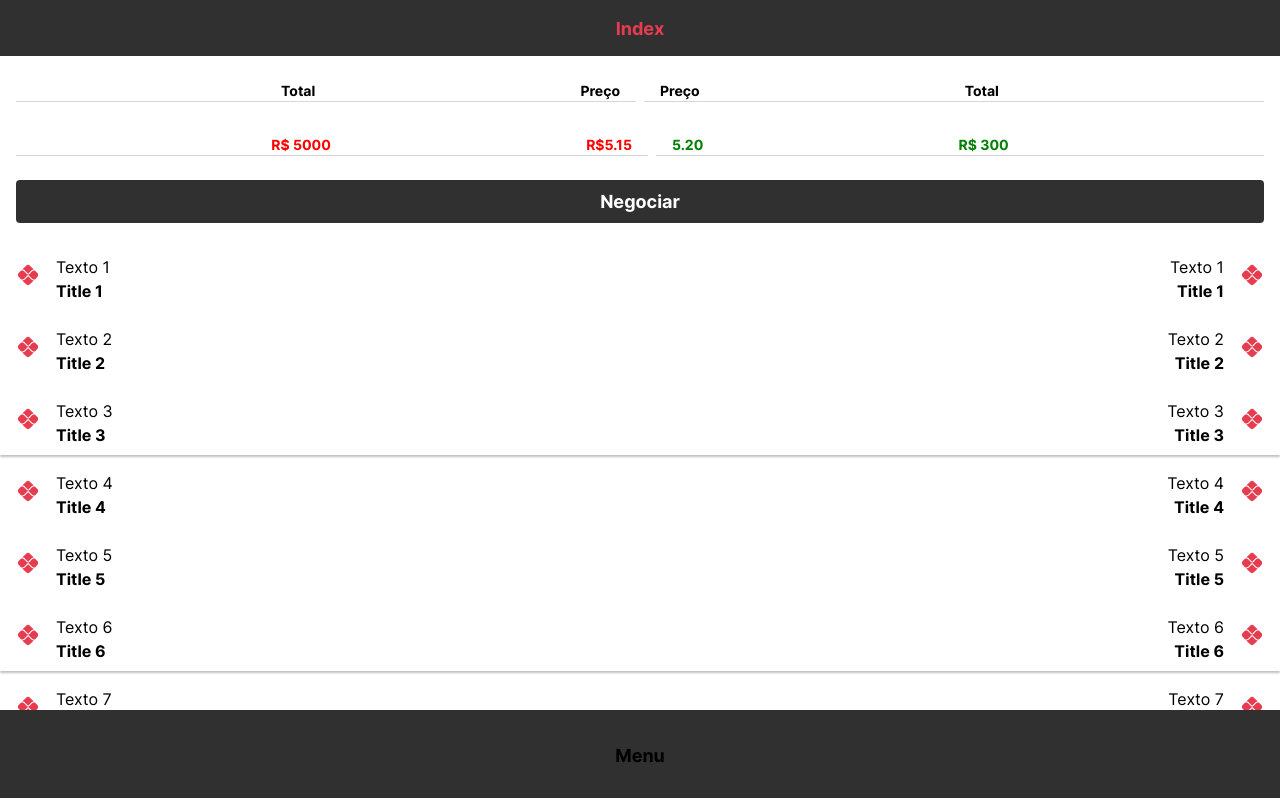
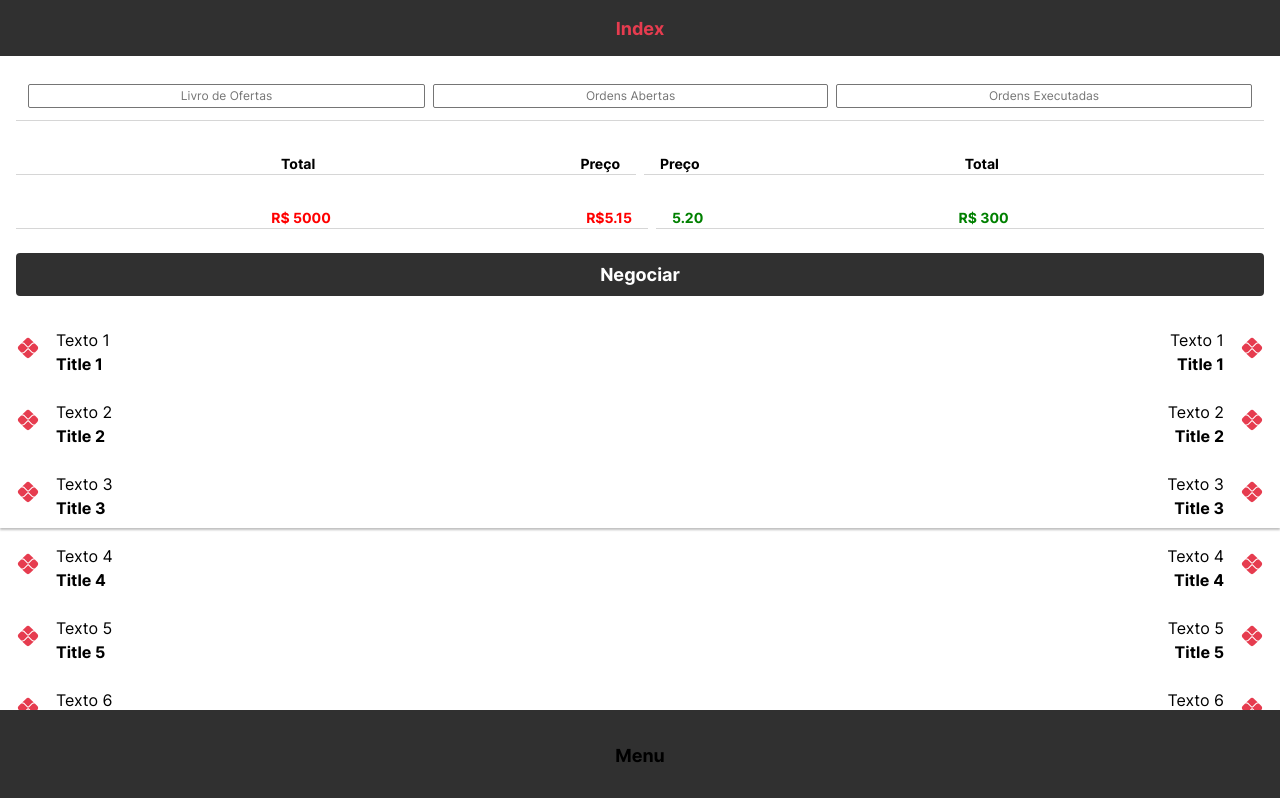
Before and after one commit to fcms14/react-components, a React (Vite) app: page / in a window 1280 px wide. Shown: the top 798 px of the page. Built offline with nearby package versions, Linux system fonts and the light colour scheme.

Commit message:
refact button and feature PanelsButton

```diff
--- a/src/components/atoms/Section/index.ts
+++ b/src/components/atoms/Section/index.ts
@@ -1,10 +1,10 @@
 import styled, { css } from 'styled-components'
 import { SectionProps } from '../../../interfaces'
+import { theme } from "../../../providers/theme"
 
 const Section = styled.section<SectionProps>`
     display: flex;
     flex-grow: 1;
-
     ${props => css`
       flex-direction: ${props?.flexDirection ?? "column"};
       justify-content: ${props?.justifyContent};
@@ -12,10 +12,10 @@ const Section = styled.section<SectionProps>`
       text-align: ${props.textalign};
       gap: ${props.gap};
       border-bottom:  ${props.borderBotom ? "1px solid #D6D6D6" : "undefined"};
+      ${props.overflow ? "overflow-x: auto;" : "undefined"};
+      ${props.padding ? "padding: 8px 0px;" : css`padding: ${`${theme.gap} ${theme.gap} 0 `};`}
 
-      ${({ theme }) => css` padding: ${`${theme.gap} ${theme.gap} 0 `}`};
-
-  `}
+  ` }
 `
 
 export default Section
--- a/src/components/molecules/Button/ButtonStyle.ts
+++ b/src/components/molecules/Button/ButtonStyle.ts
@@ -1,5 +1,6 @@
 import styled, { css } from 'styled-components'
 import { ButtonProps } from '../../../interfaces'
+import { theme } from "../../../providers/theme"
 
 const ButtonStyle = styled.button<ButtonProps>`
   display: flex;
@@ -9,15 +10,22 @@ const ButtonStyle = styled.button<ButtonProps>`
   padding: ${({ theme }) => `${theme.padding.header} ${theme.padding.main}`};
   gap: ${({ theme }) => theme.gap};
   border-radius: ${({ theme }) => theme.radius};
-
-  ${props => props.secondary
-    ? css`border: 1px solid ${props.active ? props.theme.colors.button.active : props.theme.colors.button.inactive};`
-    : css`background-color: ${props.color ? props.color : props.active ? props.theme.colors.button.active : props.theme.colors.button.inactive};`
-  }
-
   cursor: ${props => props.isLoading ? 'wait' : props.active ? "pointer" : "not-allowed"};
   flex-direction: ${props => props.flexDirection};
   width: ${props => props.width};
+  background-color: ${props => props.color ? props.color : props.active ? props.theme.colors.button.active : props.theme.colors.button.inactive};
+
+  ${props =>
+    props.secondary &&
+    css`
+    margin: 4px;
+    background: #FFFFFF;
+    border: 1px solid ${props.color};;
+    border-radius: 2px;
+    white-space: nowrap;
+    padding: 2px 0px;
+
+    `}
 `
 
 export default ButtonStyle
--- a/src/components/molecules/Button/ButtonTitle.tsx
+++ /dev/null
@@ -1,19 +0,0 @@
-import { ReactNode } from "react"
-import { FontProps } from "../../../interfaces"
-import { theme } from "../../../providers/theme"
-import Title from "../../atoms/Title"
-
-interface Interface {
-  children: ReactNode,
-  titleStyle?: FontProps
-}
-
-const ButtonTitle = ({ children, titleStyle }: Interface) => {
-  return (
-    <Title {...titleStyle} color={titleStyle?.color ?? theme.colors.button.font}>
-      {children}
-    </Title>
-  )
-}
-
-export default ButtonTitle
--- a/src/components/organisms/Button/default.tsx
+++ b/src/components/organisms/Button/ButtonPrimary.tsx
@@ -16,7 +16,7 @@ const ButtonDefault = ({ text, onClick, iconSize, buttonStyle }: Interface) => {
 
   return (
     <Button.Root buttonStyle={{ ...buttonStyle }} onClick={onClick}>
-      <Button.Title titleStyle={{ color: color }}> {text} </Button.Title>
+      <Button.Title color={color}> {text} </Button.Title>
       {buttonStyle?.isLoading && <Button.Icon color={color} loading={buttonStyle.isLoading} width={_iconSize} icon={AiOutlineLoading3Quarters} />}
     </Button.Root>
   )
--- /dev/null
+++ b/src/components/organisms/Button/ButtonSecondary.tsx
@@ -0,0 +1,18 @@
+import { Button } from "../../molecules/Button"
+
+interface Interface {
+  text: string,
+  onClick: () => void,
+  color: string
+}
+
+const ButtonSecondary = ({ text, onClick, color}: Interface) => {
+  const secondary = true;
+  return (
+    <Button.Root buttonStyle={{ secondary, color}} onClick={onClick}>
+      <Button.Subtitle size="big" color={color}> {text} </Button.Subtitle >
+    </Button.Root>
+  )
+}
+
+export default ButtonSecondary
--- /dev/null
+++ b/src/components/organisms/Button/PanelsButon.tsx
@@ -0,0 +1,32 @@
+import { Row } from "../../molecules/Row"
+import RowSection from "../../molecules/Row/RowSection"
+import ButtonSecondary from "./ButtonSecondary";
+
+interface Interface {
+  text: [string, string, string]
+  color: string[]
+  borderBotom: boolean
+  overflow: boolean
+  padding: boolean
+}
+
+const PanelsButon = ({ text, color, borderBotom, overflow, padding }: Interface) => {
+
+  return (
+    <Row.Root >
+      <RowSection sectionStyle={{ flexDirection: "row",  borderBotom, overflow}}>
+         <RowSection sectionStyle={{ padding}}>
+            <ButtonSecondary  color={color[0]} text={text[0]} onClick={() => {}}></ButtonSecondary>
+          </RowSection>
+         <RowSection sectionStyle={{ padding}}>
+            <ButtonSecondary  color={color[0]} text={text[1]}  onClick={() => {}}></ButtonSecondary>
+          </RowSection>
+          <RowSection sectionStyle={{ padding}}>
+            <ButtonSecondary  color={color[0]}  text={text[2]}  onClick={() => {}}></ButtonSecondary>
+          </RowSection>
+      </RowSection>
+    </Row.Root>
+  )
+
+  }
+  export default PanelsButon
--- a/src/components/organisms/Button/withIcon.tsx
+++ b/src/components/organisms/Button/withIcon.tsx
@@ -20,7 +20,7 @@ const ButtonWithIcon = ({ text, icon, iconSize, onClick, iconBefore, buttonStyle
 
   return (
     <Button.Root buttonStyle={_buttonStyle} onClick={onClick}>
-      <Button.Title titleStyle={{ color: color }} > {text} </Button.Title>
+      <Button.Title color={color} > {text} </Button.Title>
       <Button.Icon color={color} loading={buttonStyle?.isLoading} width={_iconSize} icon={buttonStyle?.isLoading ? AiOutlineLoading3Quarters : icon} />
     </Button.Root>
   )
--- a/src/pages/Exchange/form.tsx
+++ b/src/pages/Exchange/form.tsx
@@ -72,7 +72,7 @@ const ExchangeForm = ({ children }: Interface) => {
                   inputMode={"numeric"}
                 />
               </section>
-              <Button.Default
+              <Button.Primary
                 text={values.isBuyOrder ? "Comprar" : "Vender"}
                 onClick={() => dispatchAddNotification(
                   {
--- a/src/pages/Index/index.tsx
+++ b/src/pages/Index/index.tsx
@@ -19,9 +19,10 @@ const Index = () => {
     <ViewPort>
       <Header.Default text="Index" />
       <main>
+        <Button.Panels text = {["Livro de Ofertas","Ordens Abertas", "Ordens Executadas"]} color={["#757575"]} borderBotom overflow padding></Button.Panels>
         <Row.FourColumnRow borderBotom text = {["Total","Preço", "Preço", "Total"]} color ={["","","",""]} />
         <Row.FourColumnRow borderBotom text = {["R$ 5000","R$5.15", "5.20", "R$ 300"]} color ={["red","red","green","green"]} />
-        <Button.Default text="Negociar" onClick={() => navigate('/exchange')} buttonStyle={{ active: true }} />
+        <Button.Primary text="Negociar" onClick={() => navigate('/exchange')} buttonStyle={{ active: true }} />
         <List />
       </main>
       <footer>
```
Also changed, not shown: src/components/molecules/Button/index.tsx (+6 -2 lines), src/components/organisms/Button/index.tsx (+7 -2 lines), src/interfaces/index.ts (+5 -3 lines).
